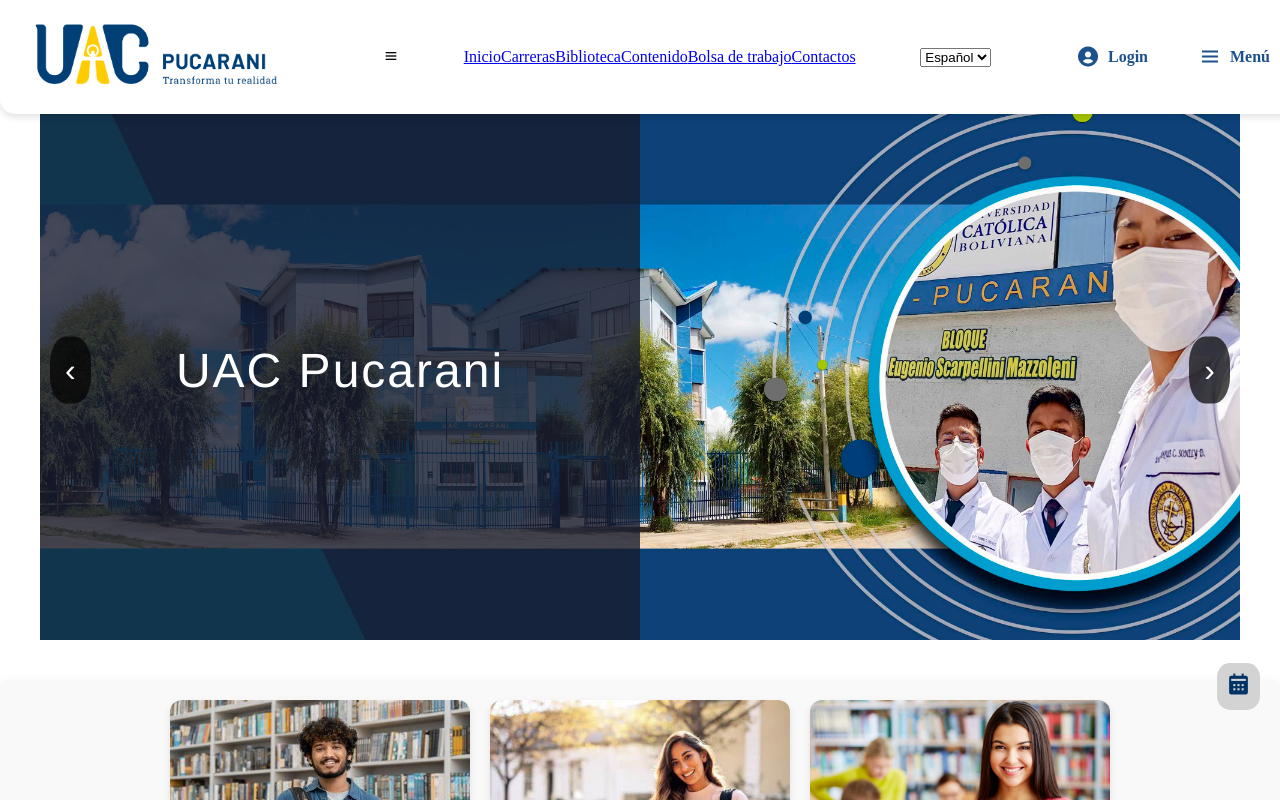
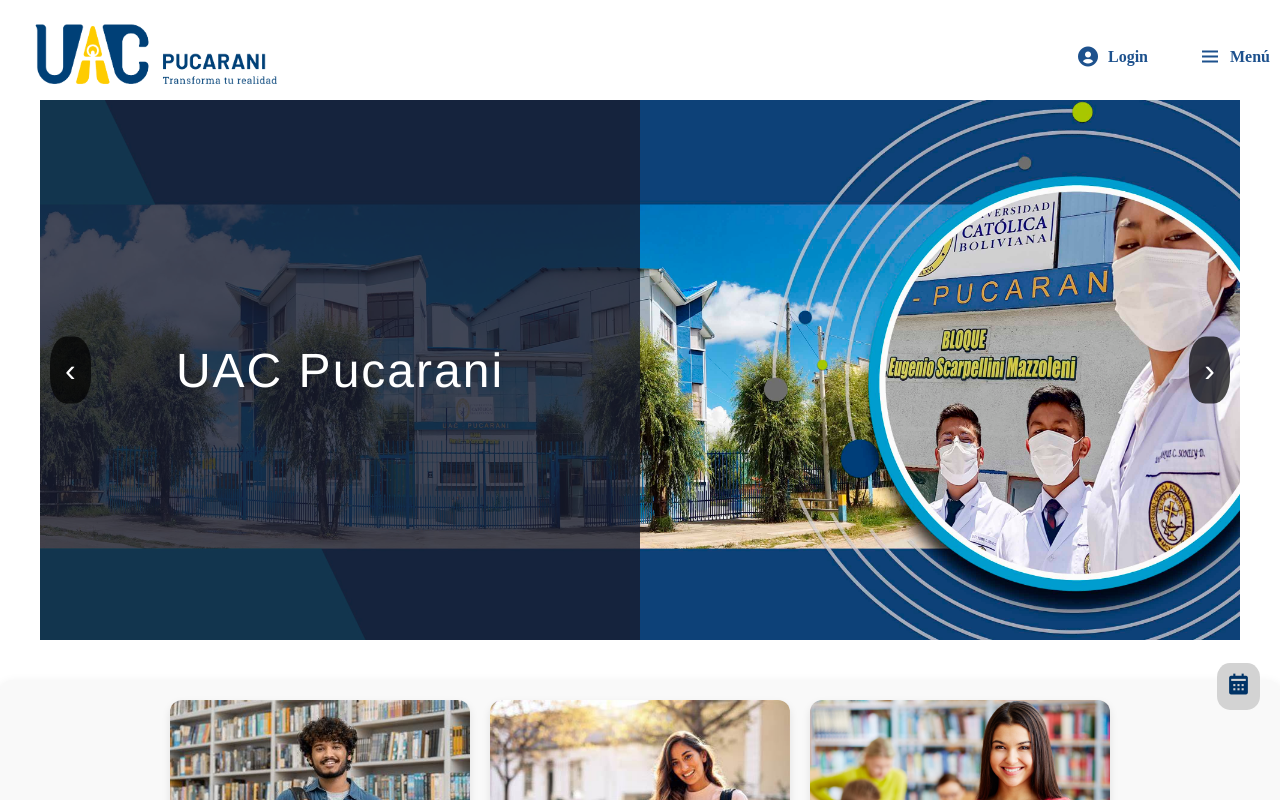
Before and after one commit to JesusRodrigoV/UAC-Pucarani-Web, a Vue app: page / in a window 1280 px wide. Shown: the top 800 px of the page. Built offline with nearby package versions, Linux system fonts and the light colour scheme.

Commit message:
Commit bien

```diff
--- a/src/router/index.js
+++ b/src/router/index.js
@@ -12,6 +12,7 @@
 import home from "../views/home.vue";
 import jobBank from "../views/jobBank.vue";
 import library from "../views/library.vue";
+import MenuPage from "../views/MenuPage.vue";
 import pastoral from "../views/Pastoral.vue";
 import vac from "../views/vacio.vue";
 
@@ -68,6 +69,10 @@
     path: '/pastoral',
     component: pastoral,
 },
+{
+    path: '/menu',
+    component: MenuPage,
+  }
 ];
 
 const router = createRouter({
--- a/src/views/Header.vue
+++ b/src/views/Header.vue
@@ -1,13 +1,26 @@
 <script setup>
-import { ref } from 'vue';
+import { onMounted, onUnmounted, ref } from 'vue';
 import { RouterLink } from 'vue-router';
 
 const headerTransparent = ref(true);
 const headerHidden = ref(false);
 
-const toggleMenu = () => {
-  menuOpen.value = !menuOpen.value;
+let lastScroll = 0;
+const handleScroll = () => {
+  const currentScroll = window.scrollY;
+  headerTransparent.value = currentScroll === 0;
+  headerHidden.value = currentScroll > lastScroll && currentScroll > 100;
+  lastScroll = currentScroll;
 };
+
+
+onMounted(() => {
+  window.addEventListener('scroll', handleScroll);
+});
+
+onUnmounted(() => {
+  window.removeEventListener('scroll', handleScroll);
+});
 </script>
 
 
@@ -23,27 +36,6 @@
       </RouterLink>
     </div>
 
-    <div class="menu-icon" @click="toggleMenu">
-      <i class='bx bx-menu'></i>
-    </div>
-
-    <!-- Enlaces de navegación -->
-    <nav :class="['nav-links', menuOpen ? 'show' : '']">
-      <RouterLink to="/">Inicio</RouterLink>
-      <RouterLink to="/careers">Carreras</RouterLink>
-      <RouterLink to="/library">Biblioteca</RouterLink>
-      <RouterLink to="/content">Contenido</RouterLink>
-      <RouterLink to="/jobBank">Bolsa de trabajo</RouterLink>
-      <RouterLink to="/contacts">Contactos</RouterLink>
-    </nav>
-
-    <div>
-    <select v-model="$i18n.locale">
-      <option value="es">Español</option>
-      <option value="en">English</option>
-      <option value="ay">Aymara</option>
-    </select>
-  </div>
     <div class="header-right">
       <RouterLink to="/login" class="button login-button">
         <i class='bx bxs-user-circle'></i>
@@ -64,7 +56,7 @@
   position: fixed;
   top: 0;
   width: 100%;
-  background-color: rgb(255, 255, 255);
+  background-color: white;
   display: flex;
   justify-content: space-between;
   align-items: center;
@@ -117,15 +109,19 @@
 .menu-button, .login-button {
   margin-right: 10px;
 }
-.language-selector {
-  position: relative;
-  display: inline-block;
+
+
+/* estil*/
+.header.transparent {
+  background-color: transparent;
+  box-shadow: none;
 }
 
 .header.hidden {
   transform: translateY(-100%);
   transition: transform 0.4s ease-in-out;
 }
+
 
 
 .login-button, .menu-button {
--- a/src/views/MenuPage.vue
+++ b/src/views/MenuPage.vue
@@ -1,5 +1,6 @@
 <script setup>
 import Header from './Header.vue';
+
 </script>
 
 <template>
```
